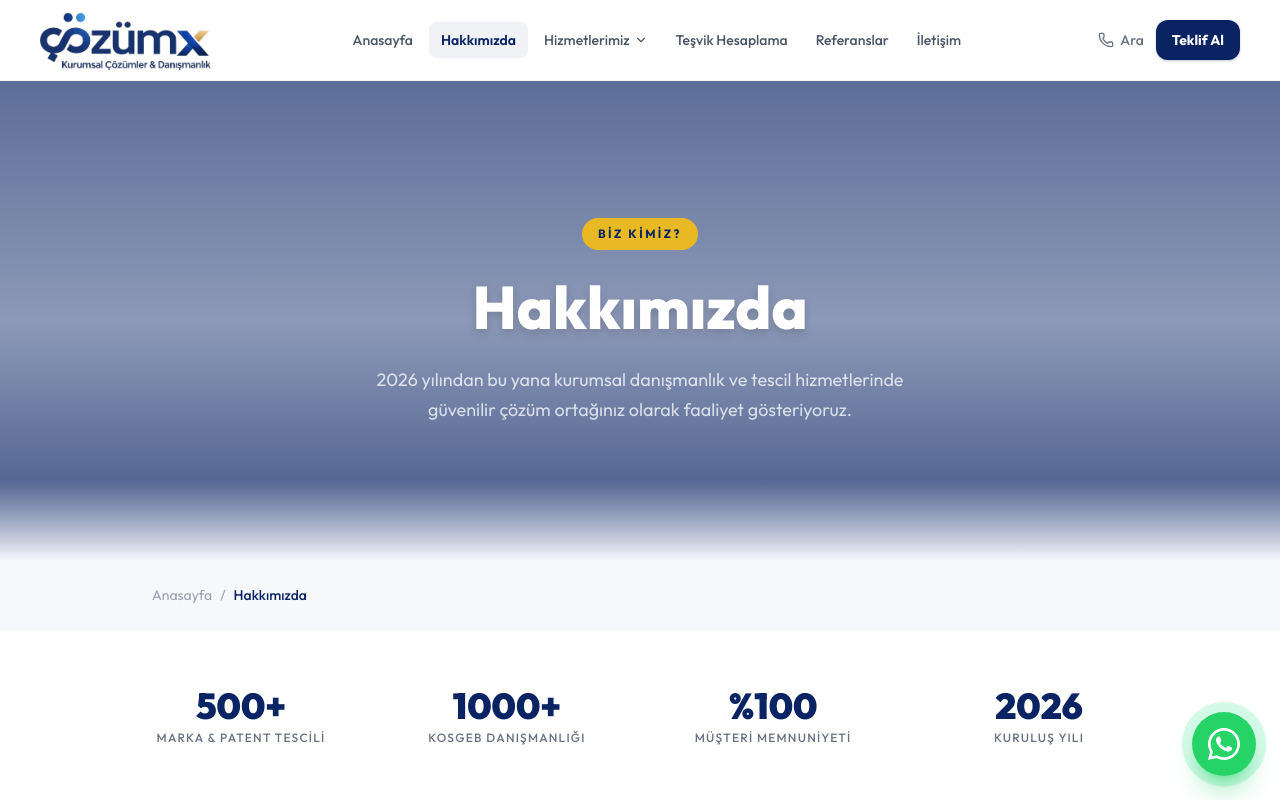
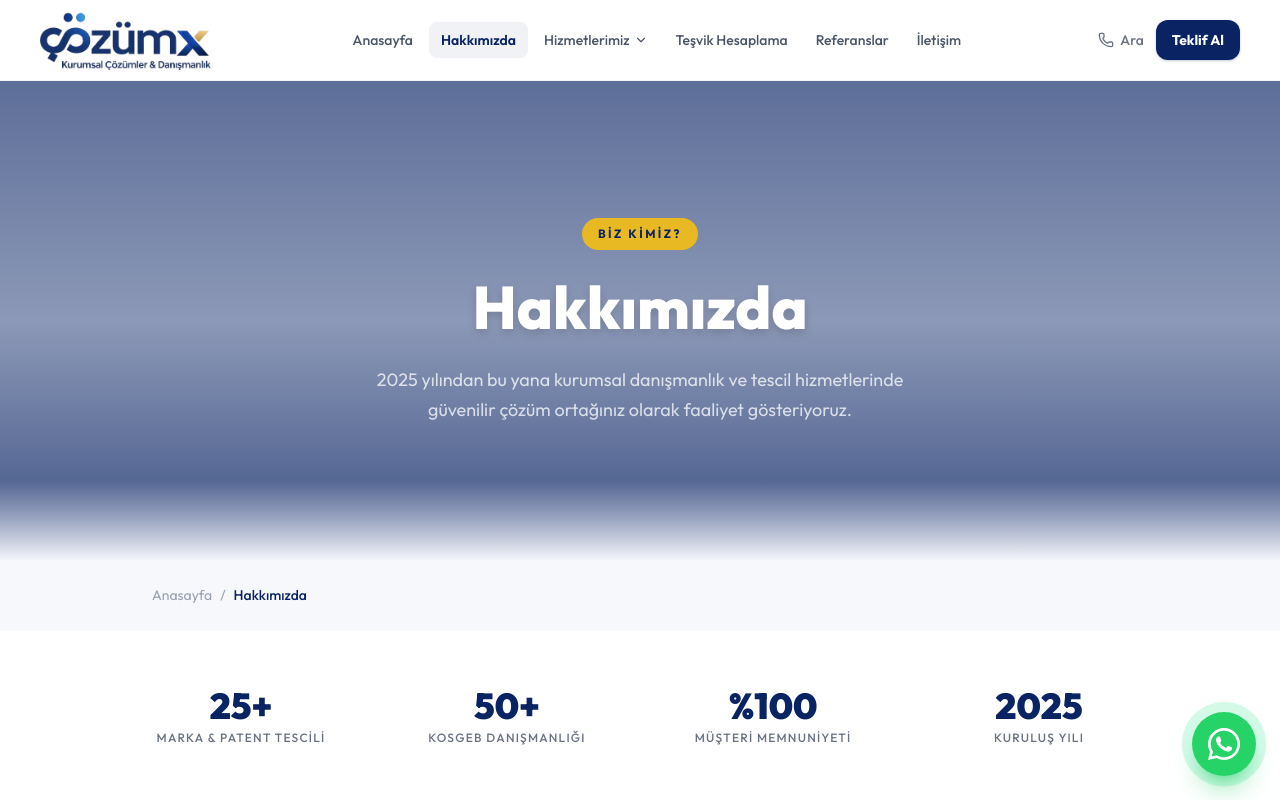
Before and after one commit to sualt/akt-kurumsal, a Next.js app: page /hakkimizda in a window 1280 px wide. Shown: the top 800 px of the page. Built offline with nearby package versions, Linux system fonts and the light colour scheme.

Commit message:
güncelleme yapıldı

```diff
--- a/app/hakkimizda/page.tsx
+++ b/app/hakkimizda/page.tsx
@@ -13,10 +13,10 @@ const values = [
 ];
 
 const achievements = [
-  { value: "500+", label: "Marka & Patent Tescili" },
-  { value: "1000+", label: "KOSGEB Danışmanlığı" },
+  { value: "25+", label: "Marka & Patent Tescili" },
+  { value: "50+", label: "KOSGEB Danışmanlığı" },
   { value: "%100", label: "Müşteri Memnuniyeti" },
-  { value: "2026", label: "Kuruluş Yılı" },
+  { value: "2025", label: "Kuruluş Yılı" },
 ];
 
 const sections = [
@@ -74,7 +74,7 @@ export default function HakkimizdaPage() {
             transition={{ delay: 0.5 }}
             className="text-white/75 text-base md:text-lg max-w-xl leading-relaxed"
           >
-            2026 yılından bu yana kurumsal danışmanlık ve tescil hizmetlerinde
+            2025 yılından bu yana kurumsal danışmanlık ve tescil hizmetlerinde
             güvenilir çözüm ortağınız olarak faaliyet gösteriyoruz.
           </motion.p>
         </div>
--- a/app/hizmetlerimiz/page.tsx
+++ b/app/hizmetlerimiz/page.tsx
@@ -30,8 +30,8 @@ const webService = {
 
 const stats = [
   { value: "%100", label: "Müşteri Memnuniyeti" },
-  { value: "500+", label: "Başarılı Müşteri" },
-  { value: "1200+", label: "Tamamlanan Proje" },
+  { value: "50+", label: "Başarılı Müşteri" },
+  { value: "120+", label: "Tamamlanan Proje" },
   { value: "7+", label: "Hizmet Kategorisi" },
 ];
 
--- a/app/page.tsx
+++ b/app/page.tsx
@@ -96,8 +96,8 @@ const banners = [
 
 const counters = [
   { label: "Müşteri Memnuniyeti", value: 100, suffix: "%" },
-  { label: "Başarılı Müşteri", value: 500, suffix: "+" },
-  { label: "Proje Tamamlandı", value: 1200, suffix: "+" },
+  { label: "Başarılı Müşteri", value: 50, suffix: "+" },
+  { label: "Proje Tamamlandı", value: 120, suffix: "+" },
 ];
 
 // ─── COUNTER HOOK ─────────────────────────────────────────────────────────────
```
